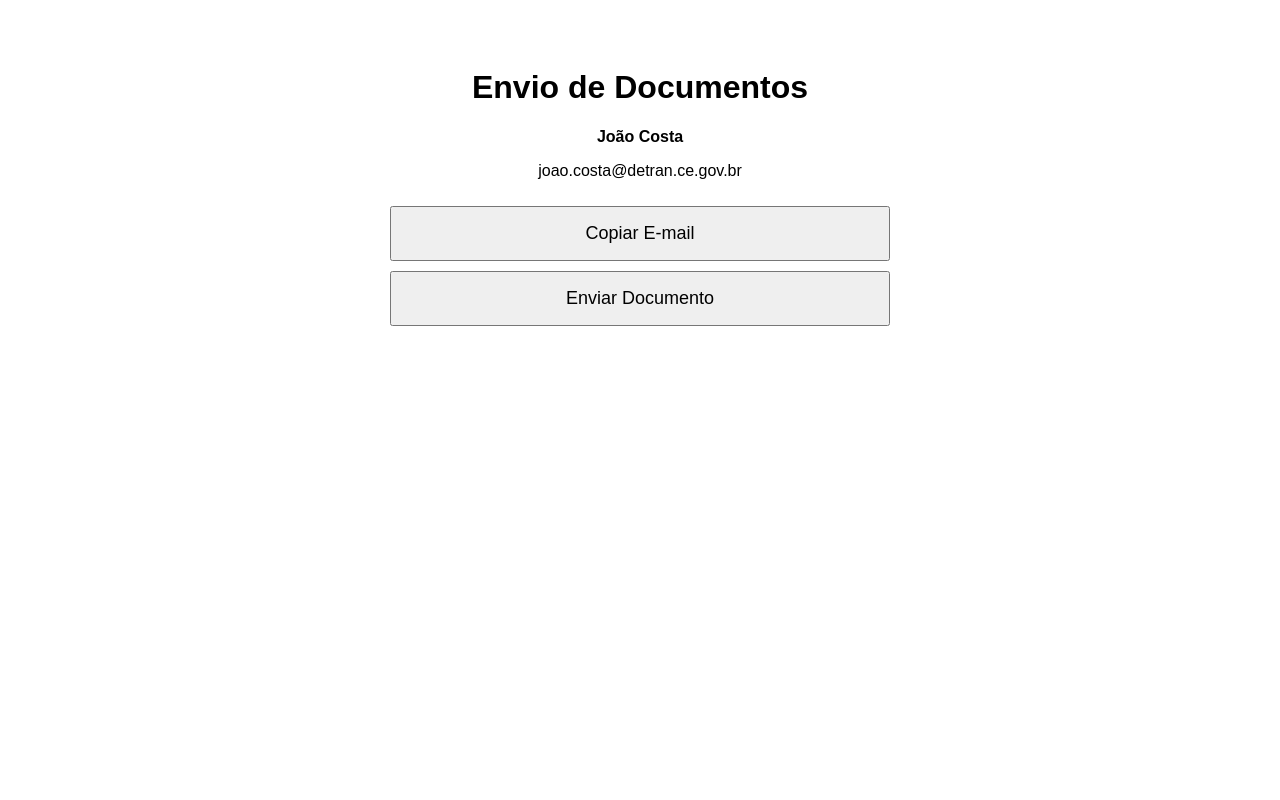
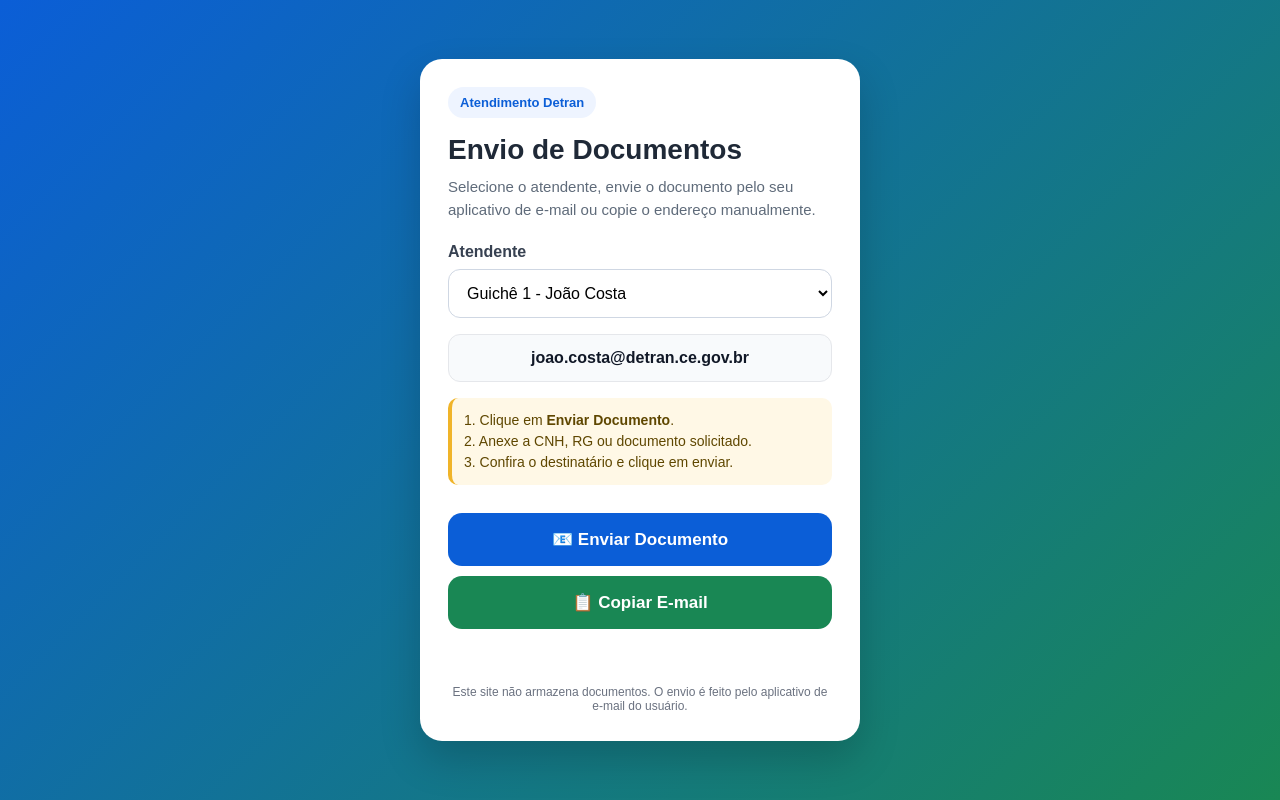
Before and after one commit to Guiches1234/envio-documentos, a plain HTML site: page index.html in a window 1280 px wide. Drawn offline with Linux system fonts and the light colour scheme.

Commit message:
Update index.html

```diff
--- a/index.html
+++ b/index.html
@@ -1,66 +1,247 @@
 <!DOCTYPE html>
 <html lang="pt-BR">
 <head>
-<meta charset="UTF-8">
-<meta name="viewport" content="width=device-width, initial-scale=1">
+<meta charset="UTF-8" />
+<meta name="viewport" content="width=device-width, initial-scale=1.0" />
 <title>Envio de Documentos</title>
 
 <style>
-body{
-    font-family: Arial, sans-serif;
-    text-align:center;
-    padding:40px;
+* {
+  margin: 0;
+  padding: 0;
+  box-sizing: border-box;
 }
 
-.container{
-    max-width:500px;
-    margin:auto;
+body {
+  font-family: Arial, Helvetica, sans-serif;
+  background: linear-gradient(135deg, #0b5ed7, #198754);
+  min-height: 100vh;
+  display: flex;
+  align-items: center;
+  justify-content: center;
+  padding: 20px;
 }
 
-button{
-    width:100%;
-    padding:15px;
-    margin-top:10px;
-    font-size:18px;
+.card {
+  width: 100%;
+  max-width: 440px;
+  background: #ffffff;
+  border-radius: 22px;
+  padding: 28px;
+  box-shadow: 0 18px 40px rgba(0,0,0,0.18);
+}
+
+.badge {
+  background: #eef4ff;
+  color: #0b5ed7;
+  font-weight: bold;
+  font-size: 13px;
+  padding: 8px 12px;
+  border-radius: 999px;
+  display: inline-block;
+  margin-bottom: 16px;
+}
+
+h1 {
+  font-size: 28px;
+  color: #1f2937;
+  margin-bottom: 10px;
+}
+
+.subtitle {
+  color: #5f6b7a;
+  font-size: 15px;
+  line-height: 1.5;
+  margin-bottom: 22px;
+}
+
+label {
+  display: block;
+  font-weight: bold;
+  color: #374151;
+  margin-bottom: 8px;
+}
+
+select {
+  width: 100%;
+  padding: 14px;
+  border: 1px solid #cfd7e3;
+  border-radius: 12px;
+  font-size: 16px;
+  margin-bottom: 16px;
+  background: white;
+}
+
+.email-box {
+  background: #f8fafc;
+  border: 1px solid #e5e7eb;
+  padding: 14px;
+  border-radius: 12px;
+  text-align: center;
+  color: #111827;
+  font-weight: bold;
+  word-break: break-word;
+  margin-bottom: 16px;
+}
+
+.instructions {
+  background: #fff8e6;
+  border-left: 4px solid #f0b429;
+  padding: 12px;
+  border-radius: 10px;
+  color: #5f4700;
+  font-size: 14px;
+  line-height: 1.5;
+  margin-bottom: 18px;
+}
+
+button {
+  width: 100%;
+  border: none;
+  border-radius: 14px;
+  padding: 16px;
+  font-size: 17px;
+  font-weight: bold;
+  cursor: pointer;
+  margin-top: 10px;
+}
+
+.btn-primary {
+  background: #0b5ed7;
+  color: white;
+}
+
+.btn-secondary {
+  background: #198754;
+  color: white;
+}
+
+.status {
+  margin-top: 16px;
+  text-align: center;
+  font-weight: bold;
+  color: #198754;
+  min-height: 22px;
+}
+
+.footer {
+  margin-top: 18px;
+  font-size: 12px;
+  color: #6b7280;
+  text-align: center;
+}
+
+@media (max-width: 480px) {
+  .card {
+    padding: 22px;
+  }
+
+  h1 {
+    font-size: 24px;
+  }
+
+  button {
+    font-size: 16px;
+  }
 }
 </style>
 </head>
+
 <body>
 
-<div class="container">
+<main class="card">
+  <span class="badge">Atendimento Detran</span>
 
-<h1>Envio de Documentos</h1>
+  <h1>Envio de Documentos</h1>
 
-<p><strong>João Costa</strong></p>
+  <p class="subtitle">
+    Selecione o atendente, envie o documento pelo seu aplicativo de e-mail
+    ou copie o endereço manualmente.
+  </p>
 
-<p id="email">
-joao.costa@detran.ce.gov.br
-</p>
+  <label for="atendente">Atendente</label>
 
-<button onclick="copiarEmail()">
-Copiar E-mail
-</button>
+  <select id="atendente" onchange="atualizarAtendente()">
+    <option value="joao">Guichê 1 - João Costa</option>
+    <option value="luciana">Guichê 2 - Luciana Andrade</option>
+    <option value="jose">Guichê 3 - José Albano</option>
+    <option value="elda">Guichê 4 - Elda Nascimento</option>
+  </select>
 
-<button onclick="abrirEmail()">
-Enviar Documento
-</button>
+  <div class="email-box" id="emailBox">
+    joao.costa@detran.ce.gov.br
+  </div>
 
-</div>
+  <div class="instructions">
+    1. Clique em <strong>Enviar Documento</strong>.<br>
+    2. Anexe a CNH, RG ou documento solicitado.<br>
+    3. Confira o destinatário e clique em enviar.
+  </div>
+
+  <button class="btn-primary" onclick="abrirEmail()">
+    📧 Enviar Documento
+  </button>
+
+  <button class="btn-secondary" onclick="copiarEmail()">
+    📋 Copiar E-mail
+  </button>
+
+  <div class="status" id="status"></div>
+
+  <div class="footer">
+    Este site não armazena documentos. O envio é feito pelo aplicativo de e-mail do usuário.
+  </div>
+</main>
 
 <script>
+const atendentes = {
+  joao: {
+    nome: "João Costa",
+    email: "joao.costa@detran.ce.gov.br"
+  },
+  luciana: {
+    nome: "Luciana Andrade",
+    email: "luciana.andrade@detran.ce.gov.br"
+  },
+  jose: {
+    nome: "José Albano",
+    email: "jose.albano@detran.ce.gov.br"
+  },
+  elda: {
+    nome: "Elda Nascimento",
+    email: "elda.nascimento@detran.ce.gov.br"
+  }
+};
 
-function copiarEmail(){
-    navigator.clipboard.writeText(
-        "joao.costa@detran.ce.gov.br"
-    );
-    alert("E-mail copiado!");
+let emailAtual = atendentes.joao.email;
+
+function atualizarAtendente() {
+  const selecionado = document.getElementById("atendente").value;
+  emailAtual = atendentes[selecionado].email;
+
+  document.getElementById("emailBox").textContent = emailAtual;
+  document.getElementById("status").textContent = "";
 }
 
-function abrirEmail(){
-    window.location.href =
-    "mailto:joao.costa@detran.ce.gov.br?subject=Documentação";
+function abrirEmail() {
+  const assunto = encodeURIComponent("Documentação - Atendimento");
+  const corpo = encodeURIComponent(
+    "Olá, segue em anexo a documentação solicitada."
+  );
+
+  window.location.href =
+    `mailto:${emailAtual}?subject=${assunto}&body=${corpo}`;
 }
 
+function copiarEmail() {
+  navigator.clipboard.writeText(emailAtual).then(() => {
+    document.getElementById("status").textContent =
+      "✓ E-mail copiado com sucesso";
+  }).catch(() => {
+    document.getElementById("status").textContent =
+      "Copie manualmente: " + emailAtual;
+  });
+}
 </script>
 
 </body>
```
